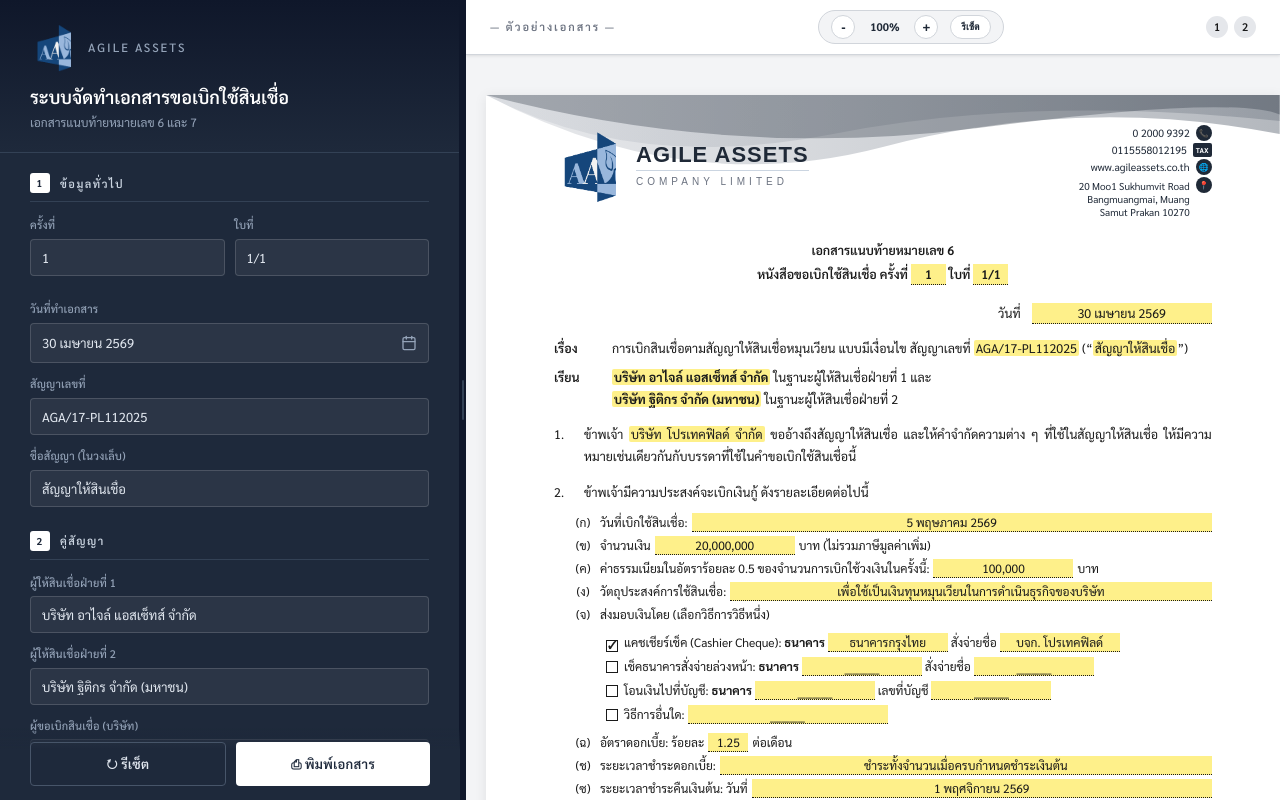
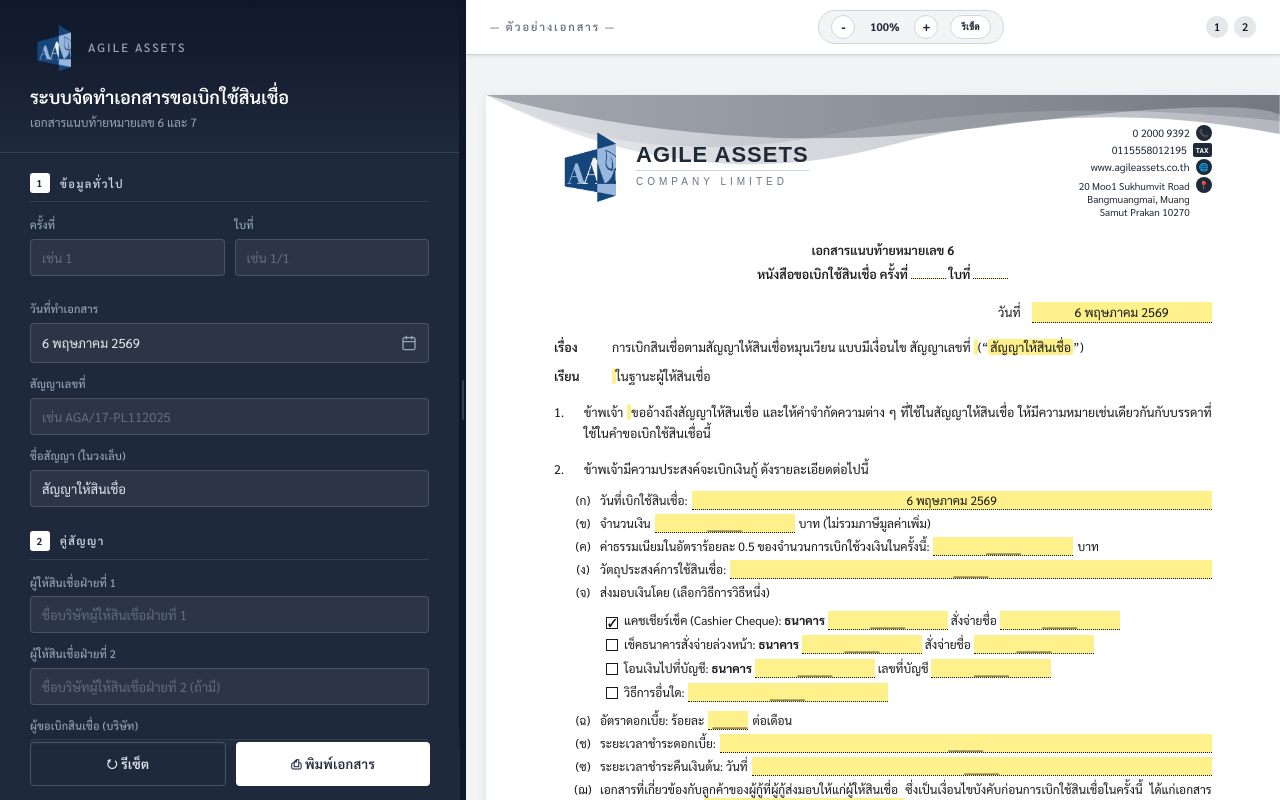
Before and after one commit to Karumine/contract-app, a React (Vite) app: page / in a window 1280 px wide. Built offline with nearby package versions, Linux system fonts and the light colour scheme; a web font is replaced by a local one.

Commit message:
feat: clear initial data and add input placeholders

```diff
--- a/src/components/FormPanel.tsx
+++ b/src/components/FormPanel.tsx
@@ -55,6 +55,7 @@ export const FormPanel: FC<FormPanelProps> = ({
                 type="text"
                 value={data.drawCount}
                 onChange={handleInput('drawCount')}
+                placeholder="เช่น 1"
               />
             </div>
             <div className="field">
@@ -63,6 +64,7 @@ export const FormPanel: FC<FormPanelProps> = ({
                 type="text"
                 value={data.paperNo}
                 onChange={handleInput('paperNo')}
+                placeholder="เช่น 1/1"
               />
             </div>
           </div>
@@ -79,6 +81,7 @@ export const FormPanel: FC<FormPanelProps> = ({
               type="text"
               value={data.contractNo}
               onChange={handleInput('contractNo')}
+              placeholder="เช่น AGA/17-PL112025"
             />
           </div>
           <div className="field">
@@ -87,6 +90,7 @@ export const FormPanel: FC<FormPanelProps> = ({
               type="text"
               value={data.contractAlias}
               onChange={handleInput('contractAlias')}
+              placeholder="เช่น สัญญาให้สินเชื่อ"
             />
           </div>
         </section>
@@ -102,6 +106,7 @@ export const FormPanel: FC<FormPanelProps> = ({
               type="text"
               value={data.lender1}
               onChange={handleInput('lender1')}
+              placeholder="ชื่อบริษัทผู้ให้สินเชื่อฝ่ายที่ 1"
             />
           </div>
           <div className="field">
@@ -110,6 +115,7 @@ export const FormPanel: FC<FormPanelProps> = ({
               type="text"
               value={data.lender2}
               onChange={handleInput('lender2')}
+              placeholder="ชื่อบริษัทผู้ให้สินเชื่อฝ่ายที่ 2 (ถ้ามี)"
             />
           </div>
           <div className="field">
@@ -118,6 +124,7 @@ export const FormPanel: FC<FormPanelProps> = ({
               type="text"
               value={data.borrowerName}
               onChange={handleInput('borrowerName')}
+              placeholder="ชื่อบริษัทผู้ขอเบิกสินเชื่อ"
             />
           </div>
         </section>
@@ -140,6 +147,7 @@ export const FormPanel: FC<FormPanelProps> = ({
               type="text"
               value={data.amount}
               onChange={handleInput('amount')}
+              placeholder="เช่น 20,000,000"
             />
           </div>
           <div className="field">
@@ -148,6 +156,7 @@ export const FormPanel: FC<FormPanelProps> = ({
               type="text"
               value={data.fee}
               onChange={handleInput('fee')}
+              placeholder="ระบุจำนวนเงินค่าธรรมเนียม"
             />
           </div>
           <div className="field">
@@ -155,6 +164,7 @@ export const FormPanel: FC<FormPanelProps> = ({
             <textarea
               value={data.purpose}
               onChange={handleInput('purpose')}
+              placeholder="ระบุวัตถุประสงค์การใช้เงิน"
             />
           </div>
         </section>
@@ -184,6 +194,7 @@ export const FormPanel: FC<FormPanelProps> = ({
               type="text"
               value={data.transferBank}
               onChange={handleInput('transferBank')}
+              placeholder="ชื่อธนาคาร"
             />
           </div>
           <div className="field-row">
@@ -193,6 +204,7 @@ export const FormPanel: FC<FormPanelProps> = ({
                 type="text"
                 value={data.transferAccount}
                 onChange={handleInput('transferAccount')}
+                placeholder="ระบุเลขที่บัญชี"
               />
             </div>
             <div className="field">
@@ -201,6 +213,7 @@ export const FormPanel: FC<FormPanelProps> = ({
                 type="text"
                 value={data.transferAccountName}
                 onChange={handleInput('transferAccountName')}
+                placeholder="ชื่อเจ้าของบัญชี / ผู้รับสั่งจ่าย"
               />
             </div>
           </div>
@@ -210,6 +223,7 @@ export const FormPanel: FC<FormPanelProps> = ({
               type="text"
               value={data.transferOther}
               onChange={handleInput('transferOther')}
+              placeholder="ระบุวิธีโอนเงินอื่น ๆ"
             />
           </div>
         </section>
@@ -225,6 +239,7 @@ export const FormPanel: FC<FormPanelProps> = ({
               type="text"
               value={data.interestRate}
               onChange={handleInput('interestRate')}
+              placeholder="เช่น 1.25"
             />
           </div>
           <div className="field">
@@ -233,6 +248,7 @@ export const FormPanel: FC<FormPanelProps> = ({
               type="text"
               value={data.interestPeriod}
               onChange={handleInput('interestPeriod')}
+              placeholder="เช่น ชำระทุกสิ้นเดือน หรือ เมื่อครบกำหนด"
             />
           </div>
           <div onFocus={() => onFocusSection('section-5')}>
@@ -247,6 +263,7 @@ export const FormPanel: FC<FormPanelProps> = ({
             <textarea
               value={data.docDetail}
               onChange={handleInput('docDetail')}
+              placeholder="ระบุรายละเอียดเอกสารแนบ"
             />
           </div>
         </section>
@@ -262,6 +279,7 @@ export const FormPanel: FC<FormPanelProps> = ({
               type="text"
               value={data.signerName}
               onChange={handleInput('signerName')}
+              placeholder="ระบุชื่อ-นามสกุล ผู้ลงนาม"
             />
           </div>
           <div className="field">
@@ -270,6 +288,7 @@ export const FormPanel: FC<FormPanelProps> = ({
               type="text"
               value={data.signerRole}
               onChange={handleInput('signerRole')}
+              placeholder="เช่น กรรมการผู้มีอำนาจลงนาม"
             />
           </div>
         </section>
@@ -292,6 +311,7 @@ export const FormPanel: FC<FormPanelProps> = ({
               type="text"
               value={data.receiveAmount}
               onChange={handleInput('receiveAmount')}
+              placeholder="เช่น 20,000,000"
             />
           </div>
           <div onFocus={() => onFocusSection('section-7')}>
--- a/src/types/contract.ts
+++ b/src/types/contract.ts
@@ -44,37 +44,37 @@ export interface ContractFormData {
 }
 
 export const initialFormData: ContractFormData = {
-  drawCount: '1',
-  paperNo: '1/1',
-  docDate: '2026-04-30',
-  contractNo: 'AGA/17-PL112025',
+  drawCount: '',
+  paperNo: '',
+  docDate: new Date().toISOString().split('T')[0],
+  contractNo: '',
   contractAlias: 'สัญญาให้สินเชื่อ',
 
-  lender1: 'บริษัท อาไจล์ แอสเซ็ทส์ จำกัด',
-  lender2: 'บริษัท ฐิติกร จำกัด (มหาชน)',
-  borrowerName: 'บริษัท โปรเทคฟิลด์ จำกัด',
+  lender1: '',
+  lender2: '',
+  borrowerName: '',
 
-  drawDate: '2026-05-05',
-  amount: '20,000,000',
-  fee: '100,000',
-  purpose: 'เพื่อใช้เป็นเงินทุนหมุนเวียนในการดำเนินธุรกิจของบริษัท',
+  drawDate: new Date().toISOString().split('T')[0],
+  amount: '',
+  fee: '',
+  purpose: '',
 
   transferMethod: 'cashier',
-  transferBank: 'ธนาคารกรุงไทย',
-  transferAccount: '123-4-56789-0',
-  transferAccountName: 'บจก. โปรเทคฟิลด์',
+  transferBank: '',
+  transferAccount: '',
+  transferAccountName: '',
   transferOther: '',
 
-  interestRate: '1.25',
-  interestPeriod: 'ชำระทั้งจำนวนเมื่อครบกำหนดชำระเงินต้น',
-  repayDate: '2026-11-01',
-  docDetail: 'หนังสือรับรองบริษัท บอจ.5 และสำเนาบัตรประชาชนผู้มีอำนาจลงนาม',
+  interestRate: '',
+  interestPeriod: '',
+  repayDate: '',
+  docDetail: '',
 
-  signerName: 'นายพรรษา เริงพิทยา',
-  signerRole: 'กรรมการผู้มีอำนาจลงนาม',
+  signerName: '',
+  signerRole: '',
 
-  receiveDate: '2026-05-05',
-  receiveAmount: '20,000,000',
-  refDrawDate: '2026-04-30',
+  receiveDate: new Date().toISOString().split('T')[0],
+  receiveAmount: '',
+  refDrawDate: '',
   receiveLender: '1',
 };
```
